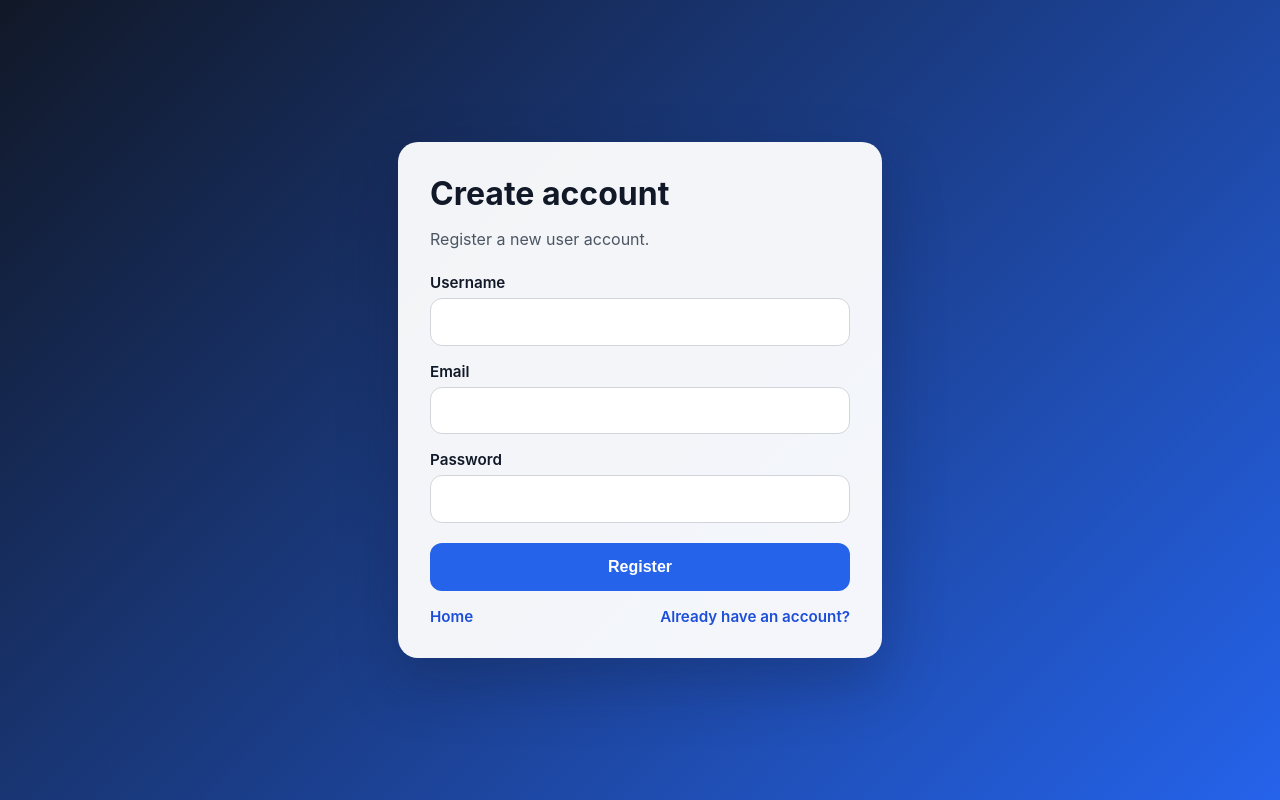
After one commit to jaclynfink/jwt-module13, a FastAPI app: template templates/register.html in a window 1280 px wide. The commit adds this page. Run offline with FastAPI, Linux system fonts and the light colour scheme; the template is opened without the code that fills it, so the values that code supplies are empty.

Commit message:
project updates

```diff
--- a/app/schemas/__init__.py
+++ b/app/schemas/__init__.py
@@ -1,10 +1,10 @@
 from app.schemas.calculation import CalculationCreate, CalculationRead, CalculationType
-from app.schemas.user import UserCreate, UserLogin, UserLoginResponse, UserRead
+from app.schemas.user import UserAuthResponse, UserCreate, UserLogin, UserRead
 
 __all__ = [
 	"UserCreate",
 	"UserLogin",
-	"UserLoginResponse",
+	"UserAuthResponse",
 	"UserRead",
 	"CalculationType",
 	"CalculationCreate",
--- a/main.py
+++ b/main.py
@@ -6,6 +6,7 @@ from fastapi.templating import Jinja2Templates
 from pydantic import BaseModel, Field, field_validator  # Use @validator for Pydantic 1.x
 from fastapi.exceptions import RequestValidationError
 from sqlalchemy.exc import IntegrityError
+from sqlalchemy import or_
 from sqlalchemy.orm import Session
 
 from app.database import get_db, init_db
@@ -14,8 +15,8 @@ from app.models.user import User
 from app.operations.factory import CalculationFactory
 from app.operations import add, subtract, multiply, divide  # Ensure correct import path
 from app.schemas.calculation import CalculationCreate, CalculationRead
-from app.schemas.user import UserCreate, UserLogin, UserLoginResponse, UserRead
-from app.security import hash_password, verify_password
+from app.schemas.user import UserAuthResponse, UserCreate, UserLogin, UserRead
+from app.security import create_access_token, hash_password, verify_password
 import uvicorn
 import logging
 
@@ -79,6 +80,33 @@ async def read_root(request: Request):
     """
     return templates.TemplateResponse(request, "index.html", {"request": request})
 
+
+@app.get("/register")
+async def register_page(request: Request):
+    """Serve the registration page."""
+    return templates.TemplateResponse(request, "register.html", {"request": request})
+
+
+@app.get("/login")
+async def login_page(request: Request):
+    """Serve the login page."""
+    return templates.TemplateResponse(request, "login.html", {"request": request})
+
+
+@app.get("/health")
+async def health_check():
+    """Basic health endpoint used by container orchestrators."""
+    return {"status": "ok"}
+
+
+def build_auth_response(user: User) -> UserAuthResponse:
+    """Create the shared JWT auth response payload."""
+    token = create_access_token(
+        subject=str(user.id),
+        additional_claims={"username": user.username, "email": user.email},
+    )
+    return UserAuthResponse(access_token=token, user=UserRead.model_validate(user))
+
 @app.post("/add", response_model=OperationResponse, responses={400: {"model": ErrorResponse}})
 async def add_route(operation: OperationRequest):
     """
@@ -131,9 +159,10 @@ async def divide_route(operation: OperationRequest):
         raise HTTPException(status_code=500, detail="Internal Server Error")
 
 
-@app.post("/users/register", response_model=UserRead, status_code=status.HTTP_201_CREATED)
+@app.post("/register", response_model=UserAuthResponse, status_code=status.HTTP_201_CREATED)
+@app.post("/users/register", response_model=UserAuthResponse, status_code=status.HTTP_201_CREATED)
 def register_user(payload: UserCreate, db: Session = Depends(get_db)):
-    """Register a new user using hashed password storage."""
+    """Register a new user, store a hashed password, and return a JWT."""
     duplicate_username = db.query(User).filter(User.username == payload.username).first()
     if duplicate_username:
         raise HTTPException(status_code=409, detail="Username already exists.")
@@ -156,17 +185,22 @@ def register_user(payload: UserCreate, db: Session = Depends(get_db)):
         raise HTTPException(status_code=409, detail="User already exists.") from exc
 
     db.refresh(user)
-    return user
+    return build_auth_response(user)
 
 
-@app.post("/users/login", response_model=UserLoginResponse)
+@app.post("/login", response_model=UserAuthResponse)
+@app.post("/users/login", response_model=UserAuthResponse)
 def login_user(payload: UserLogin, db: Session = Depends(get_db)):
-    """Authenticate a user by validating the password against the stored hash."""
-    user = db.query(User).filter(User.username == payload.username).first()
+    """Authenticate a user by username or email and return a JWT."""
+    user = (
+        db.query(User)
+        .filter(or_(User.username == payload.identifier, User.email == payload.identifier))
+        .first()
+    )
     if user is None or not verify_password(payload.password, user.password_hash):
         raise HTTPException(status_code=401, detail="Invalid username or password.")
 
-    return UserLoginResponse(message="Login successful.", user=UserRead.model_validate(user))
+    return build_auth_response(user)
 
 
 @app.get("/calculations", response_model=list[CalculationRead])
--- a/requirements.txt
+++ b/requirements.txt
@@ -27,6 +27,7 @@ pluggy==1.5.0
 pydantic==2.9.2
 pydantic_core==2.23.4
 psycopg2-binary==2.9.9
+PyJWT==2.10.1
 pyee==12.0.0
 pylint==3.3.1
 pytest==8.3.3
--- /dev/null
+++ b/templates/register.html
@@ -0,0 +1,146 @@
+<!DOCTYPE html>
+<html lang="en">
+<head>
+    <meta charset="UTF-8">
+    <meta name="viewport" content="width=device-width, initial-scale=1.0">
+    <title>Register</title>
+    <style>
+        :root {
+            color-scheme: light;
+            font-family: Inter, Arial, sans-serif;
+        }
+        body {
+            margin: 0;
+            min-height: 100vh;
+            display: grid;
+            place-items: center;
+            background: linear-gradient(135deg, #111827, #2563eb);
+            color: #111827;
+        }
+        .card {
+            width: min(420px, calc(100% - 2rem));
+            padding: 2rem;
+            border-radius: 20px;
+            background: rgba(255, 255, 255, 0.95);
+            box-shadow: 0 24px 60px rgba(15, 23, 42, 0.28);
+        }
+        h1 {
+            margin: 0 0 0.5rem;
+        }
+        p {
+            color: #4b5563;
+            margin-bottom: 1.5rem;
+        }
+        label {
+            display: block;
+            font-size: 0.95rem;
+            font-weight: 600;
+            margin-top: 1rem;
+        }
+        input {
+            width: 100%;
+            box-sizing: border-box;
+            margin-top: 0.4rem;
+            padding: 0.85rem 1rem;
+            border: 1px solid #d1d5db;
+            border-radius: 12px;
+            font-size: 1rem;
+        }
+        button {
+            width: 100%;
+            margin-top: 1.25rem;
+            padding: 0.95rem 1rem;
+            border: 0;
+            border-radius: 12px;
+            background: #2563eb;
+            color: white;
+            font-size: 1rem;
+            font-weight: 700;
+            cursor: pointer;
+        }
+        button:hover {
+            background: #1d4ed8;
+        }
+        .status {
+            margin-top: 1rem;
+            padding: 0.9rem 1rem;
+            border-radius: 12px;
+            background: #eff6ff;
+            color: #1e3a8a;
+            white-space: pre-wrap;
+        }
+        .status.error {
+            background: #fef2f2;
+            color: #991b1b;
+        }
+        .links {
+            display: flex;
+            justify-content: space-between;
+            margin-top: 1rem;
+            font-size: 0.95rem;
+        }
+        a {
+            color: #1d4ed8;
+            text-decoration: none;
+            font-weight: 600;
+        }
+    </style>
+</head>
+<body>
+    <main class="card">
+        <h1>Create account</h1>
+        <p>Register a new user account.</p>
+        <form id="register-form">
+            <label for="username">Username</label>
+            <input id="username" name="username" type="text" minlength="3" maxlength="50" required>
+
+            <label for="email">Email</label>
+            <input id="email" name="email" type="email" required>
+
+            <label for="password">Password</label>
+            <input id="password" name="password" type="password" minlength="8" maxlength="128" required>
+
+            <button type="submit">Register</button>
+        </form>
+        <div id="status" class="status" hidden></div>
+        <div class="links">
+            <a href="/">Home</a>
+            <a href="/login">Already have an account?</a>
+        </div>
+    </main>
+
+    <script>
+        const form = document.getElementById('register-form');
+        const statusBox = document.getElementById('status');
+
+        function renderStatus(message, isError = false) {
+            statusBox.hidden = false;
+            statusBox.className = isError ? 'status error' : 'status';
+            statusBox.textContent = message;
+        }
+
+        form.addEventListener('submit', async (event) => {
+            event.preventDefault();
+            const formData = new FormData(form);
+            const payload = Object.fromEntries(formData.entries());
+
+            const response = await fetch('/register', {
+                method: 'POST',
+                headers: { 'Content-Type': 'application/json' },
+                body: JSON.stringify(payload),
+            });
+
+            const data = await response.json();
+            if (!response.ok) {
+                renderStatus(data.error || 'Registration failed.', true);
+                return;
+            }
+
+            localStorage.setItem('access_token', data.access_token);
+            localStorage.setItem('current_user', JSON.stringify(data.user));
+            renderStatus(`Registration successful for ${data.user.username}.\nToken stored in localStorage.`);
+            form.reset();
+        });
+    </script>
+</body>
+</html>
```
Also changed, not shown: app/schemas/user.py (+21 -5 lines), app/security.py (+22 -0 lines), templates/index.html (+59 -0 lines), templates/login.html (added, +142 -0 lines), tests/e2e/test_e2e.py (+67 -54 lines), tests/integration/test_api_endpoints_postgres_integration.py (+7 -6 lines), tests/integration/test_user_endpoints_integration.py (+50 -25 lines), tests/unit/test_security.py (+16 -1 lines), tests/unit/test_user_schemas.py (+13 -1 lines), README.md, app.db, 2 other files.
